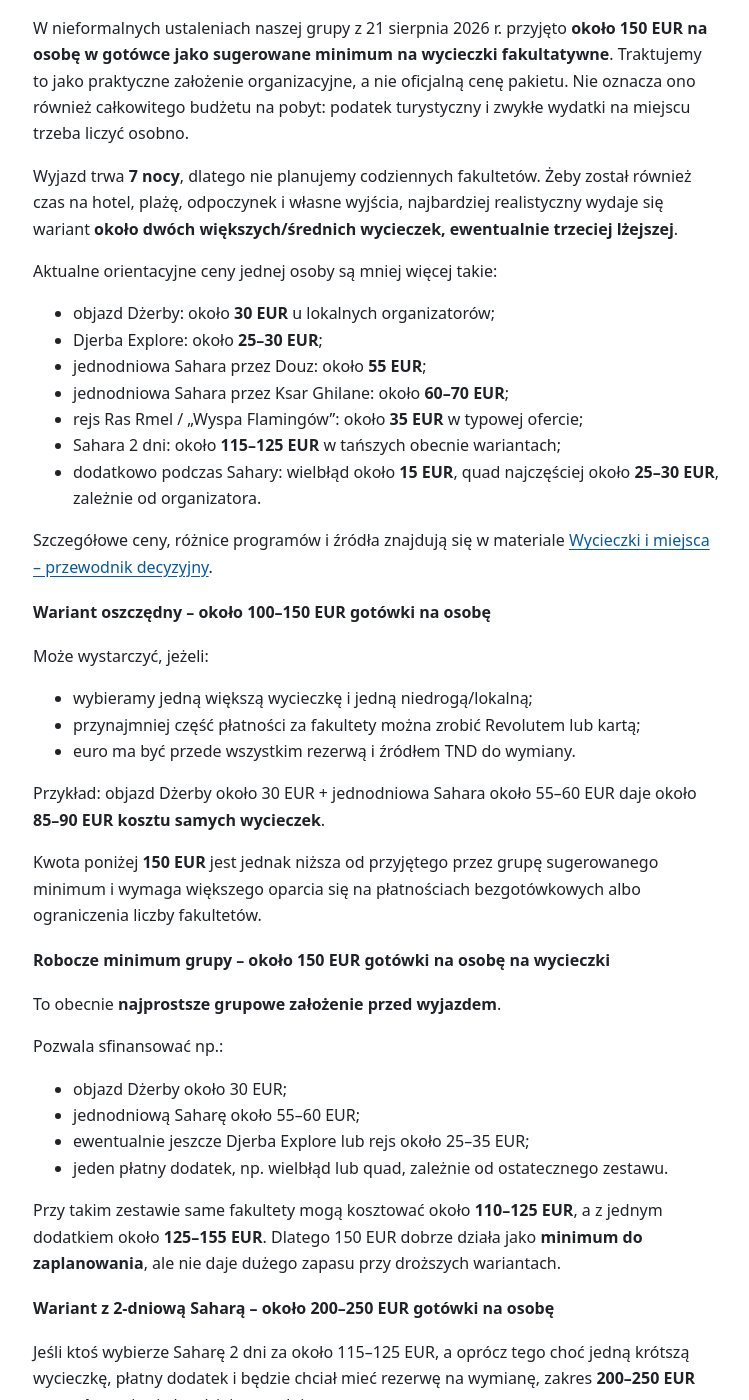
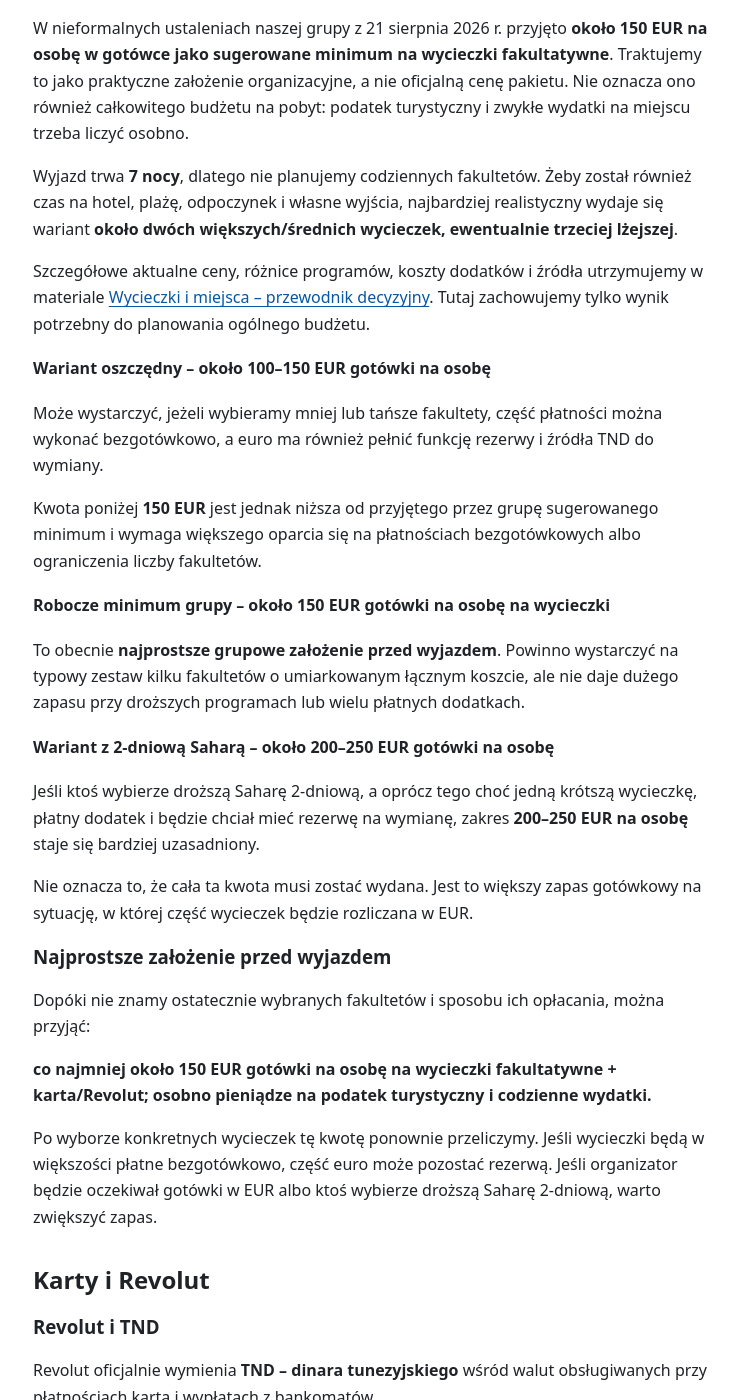
Before and after one commit to rotnicki/djerba-2026, a Jekyll site: the page built from pieniadze.md, in a window 1280 px wide and 1400 px high, scrolled down 5558 px. Shown: the whole window, without its empty margins (31-780 px from the left). Built offline with Jekyll 4.4.1, drawn with Linux system fonts in a browser that asks for light colours; our own code applies the rules of GitHub Pages for plain Markdown files; some of the changed text lies outside the part shown.

Commit message:
Usuń powielone ceny wycieczek z budżetu

```diff
--- a/pieniadze.md
+++ b/pieniadze.md
@@ -161,46 +161,21 @@ W nieformalnych ustaleniach naszej grupy z 21 sierpnia 2026 r. przyjęto **okoł
 
 Wyjazd trwa **7 nocy**, dlatego nie planujemy codziennych fakultetów. Żeby został również czas na hotel, plażę, odpoczynek i własne wyjścia, najbardziej realistyczny wydaje się wariant **około dwóch większych/średnich wycieczek, ewentualnie trzeciej lżejszej**.
 
-Aktualne orientacyjne ceny jednej osoby są mniej więcej takie:
-
-- objazd Dżerby: około **30 EUR** u lokalnych organizatorów;
-- Djerba Explore: około **25–30 EUR**;
-- jednodniowa Sahara przez Douz: około **55 EUR**;
-- jednodniowa Sahara przez Ksar Ghilane: około **60–70 EUR**;
-- rejs Ras Rmel / „Wyspa Flamingów”: około **35 EUR** w typowej ofercie;
-- Sahara 2 dni: około **115–125 EUR** w tańszych obecnie wariantach;
-- dodatkowo podczas Sahary: wielbłąd około **15 EUR**, quad najczęściej około **25–30 EUR**, zależnie od organizatora.
-
-Szczegółowe ceny, różnice programów i źródła znajdują się w materiale [Wycieczki i miejsca – przewodnik decyzyjny](wycieczki.md).
+Szczegółowe aktualne ceny, różnice programów, koszty dodatków i źródła utrzymujemy w materiale [Wycieczki i miejsca – przewodnik decyzyjny](wycieczki.md). Tutaj zachowujemy tylko wynik potrzebny do planowania ogólnego budżetu.
 
 #### Wariant oszczędny – około 100–150 EUR gotówki na osobę
 
-Może wystarczyć, jeżeli:
-
-- wybieramy jedną większą wycieczkę i jedną niedrogą/lokalną;
-- przynajmniej część płatności za fakultety można zrobić Revolutem lub kartą;
-- euro ma być przede wszystkim rezerwą i źródłem TND do wymiany.
-
-Przykład: objazd Dżerby około 30 EUR + jednodniowa Sahara około 55–60 EUR daje około **85–90 EUR kosztu samych wycieczek**.
+Może wystarczyć, jeżeli wybieramy mniej lub tańsze fakultety, część płatności można wykonać bezgotówkowo, a euro ma również pełnić funkcję rezerwy i źródła TND do wymiany.
 
 Kwota poniżej **150 EUR** jest jednak niższa od przyjętego przez grupę sugerowanego minimum i wymaga większego oparcia się na płatnościach bezgotówkowych albo ograniczenia liczby fakultetów.
 
 #### Robocze minimum grupy – około 150 EUR gotówki na osobę na wycieczki
 
-To obecnie **najprostsze grupowe założenie przed wyjazdem**.
-
-Pozwala sfinansować np.:
-
-- objazd Dżerby około 30 EUR;
-- jednodniową Saharę około 55–60 EUR;
-- ewentualnie jeszcze Djerba Explore lub rejs około 25–35 EUR;
-- jeden płatny dodatek, np. wielbłąd lub quad, zależnie od ostatecznego zestawu.
-
-Przy takim zestawie same fakultety mogą kosztować około **110–125 EUR**, a z jednym dodatkiem około **125–155 EUR**. Dlatego 150 EUR dobrze działa jako **minimum do zaplanowania**, ale nie daje dużego zapasu przy droższych wariantach.
+To obecnie **najprostsze grupowe założenie przed wyjazdem**. Powinno wystarczyć na typowy zestaw kilku fakultetów o umiarkowanym łącznym koszcie, ale nie daje dużego zapasu przy droższych programach lub wielu płatnych dodatkach.
 
 #### Wariant z 2-dniową Saharą – około 200–250 EUR gotówki na osobę
 
-Jeśli ktoś wybierze Saharę 2 dni za około 115–125 EUR, a oprócz tego choć jedną krótszą wycieczkę, płatny dodatek i będzie chciał mieć rezerwę na wymianę, zakres **200–250 EUR na osobę** staje się bardziej uzasadniony.
+Jeśli ktoś wybierze droższą Saharę 2-dniową, a oprócz tego choć jedną krótszą wycieczkę, płatny dodatek i będzie chciał mieć rezerwę na wymianę, zakres **200–250 EUR na osobę** staje się bardziej uzasadniony.
 
 Nie oznacza to, że cała ta kwota musi zostać wydana. Jest to większy zapas gotówkowy na sytuację, w której część wycieczek będzie rozliczana w EUR.
 
@@ -272,19 +247,12 @@ Aktualne polskie informacje ITAKI dla Dżerby używają właśnie nazwy **„obo
 
 ## Wycieczki i wydatki dodatkowe
 
-Koszty wycieczek trzeba liczyć osobno od zwykłego kieszonkowego. Różni organizatorzy stosują różne zasady płatności.
-
-Przykładowo w otrzymanym katalogu Timura/Tawma Travel podano:
-
-- zaliczkę **10 EUR za osobę**;
-- pozostałą część płatną gotówką lub Revolutem w dniu wycieczki.
-
-Inni organizatorzy mogą mieć inne zasady. Przed rezerwacją trzeba więc zawsze ustalić:
+Koszty wycieczek trzeba liczyć osobno od zwykłego kieszonkowego. Różni organizatorzy stosują różne zasady płatności, dlatego przed rezerwacją trzeba zawsze ustalić:
 
 - pełną cenę za osobę i za całą grupę;
 - walutę płatności;
-- wysokość zaliczki;
-- czy reszta jest płatna gotówką, kartą czy Revolutem;
+- wysokość ewentualnej zaliczki;
+- czy pozostała część jest płatna gotówką, kartą czy Revolutem;
 - kiedy następuje płatność;
 - zasady zwrotu zaliczki i rezygnacji.
 
```
